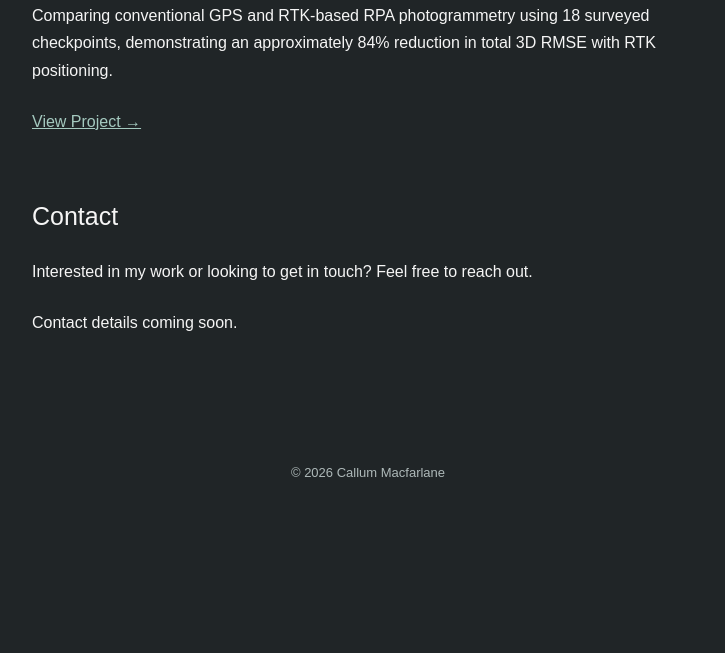
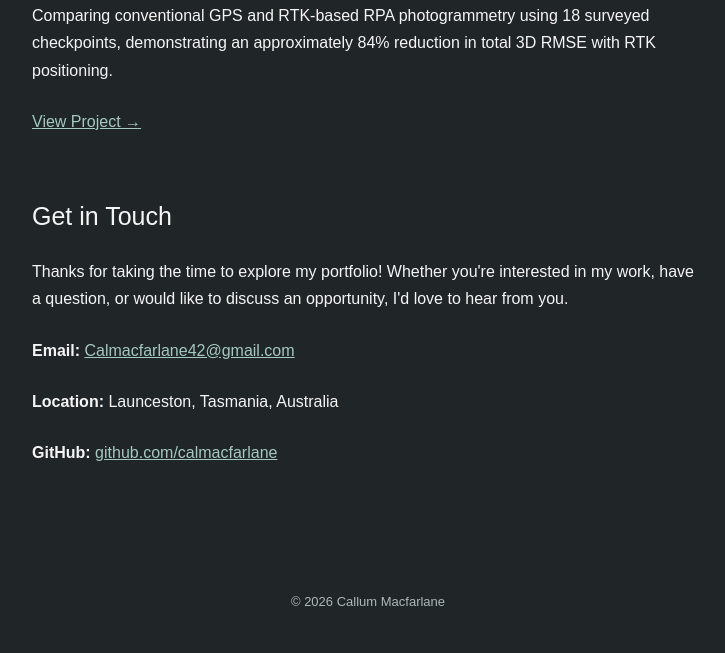
Before and after one commit to calmacfarlane/callummacfarlane, a plain HTML site: page index.html in a window 1280 px wide. Shown: the part 2461-3114 px from the top of the page, without its empty margins (272-997 px from the left). Before the commit the page ends 2985 px from the top, so only its background shows below. Drawn offline with Linux system fonts and the light colour scheme.

Commit message:
Update index.html

```diff
--- a/index.html
+++ b/index.html
@@ -228,18 +228,41 @@
 </p>
     </section>
 
+
 <section id="contact">
-      <h2>Contact</h2>
+
+  <h2>Get in Touch</h2>
 
   <p>
-        Interested in my work or looking to get in touch?
-        Feel free to reach out.
+    Thanks for taking the time to explore my portfolio!
+    Whether you're interested in my work, have a
+    question, or would like to discuss an opportunity,
+    I'd love to hear from you.
   </p>
 
   <p>
-        Contact details coming soon.
+    <strong>Email:</strong>
+    <a href="mailto:Calmacfarlane42@gmail.com">
+      Calmacfarlane42@gmail.com
+    </a>
   </p>
+
+  <p>
+    <strong>Location:</strong>
+    Launceston, Tasmania, Australia
+  </p>
+
+  <p>
+    <strong>GitHub:</strong>
+    <a href="https://github.com/calmacfarlane"
+       target="_blank"
+       rel="noopener noreferrer">
+      github.com/calmacfarlane
+    </a>
+  </p>
+
 </section>
+
 
   </main>
 
```
Lines whose indentation alone changed are shown as unchanged.
